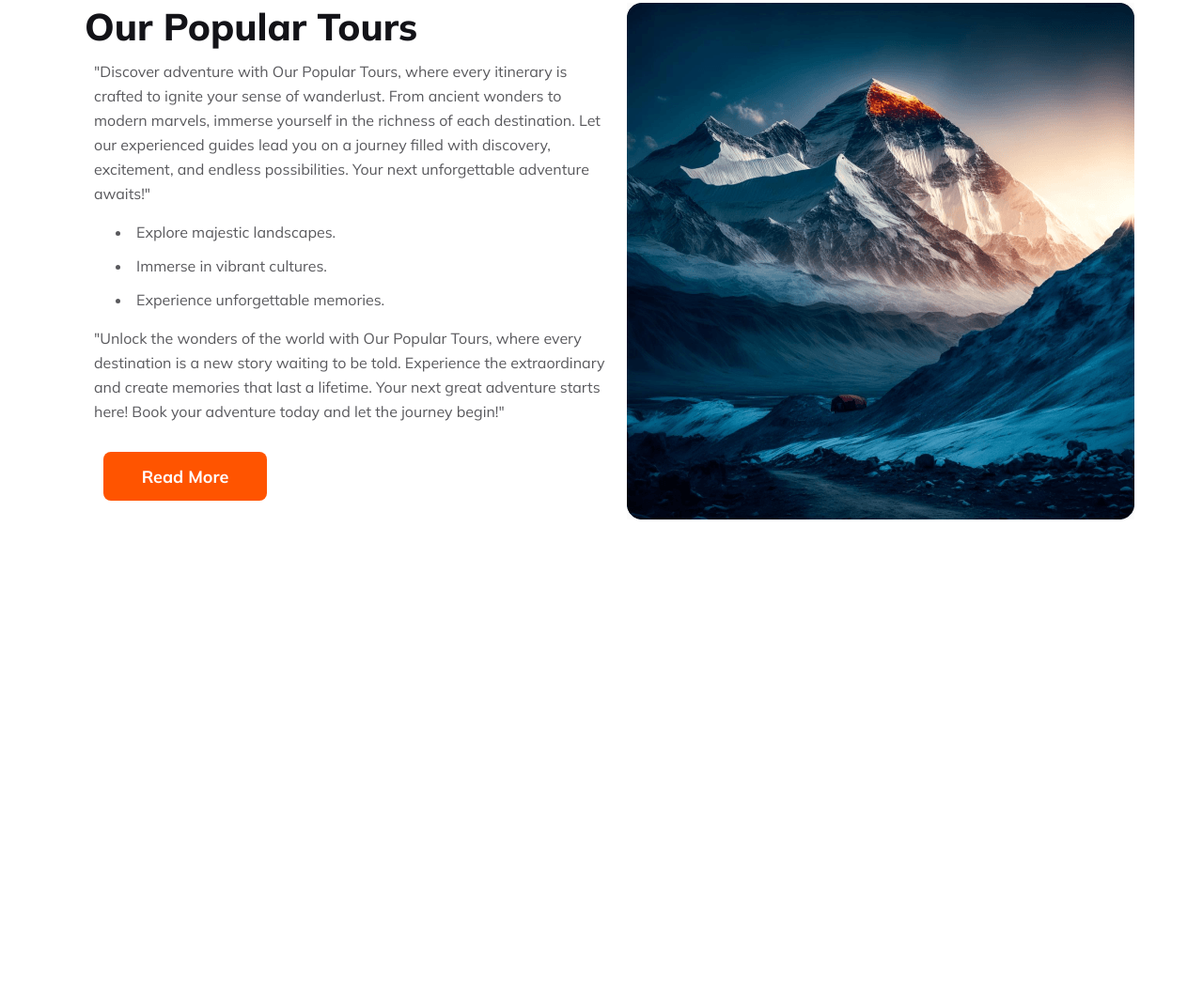
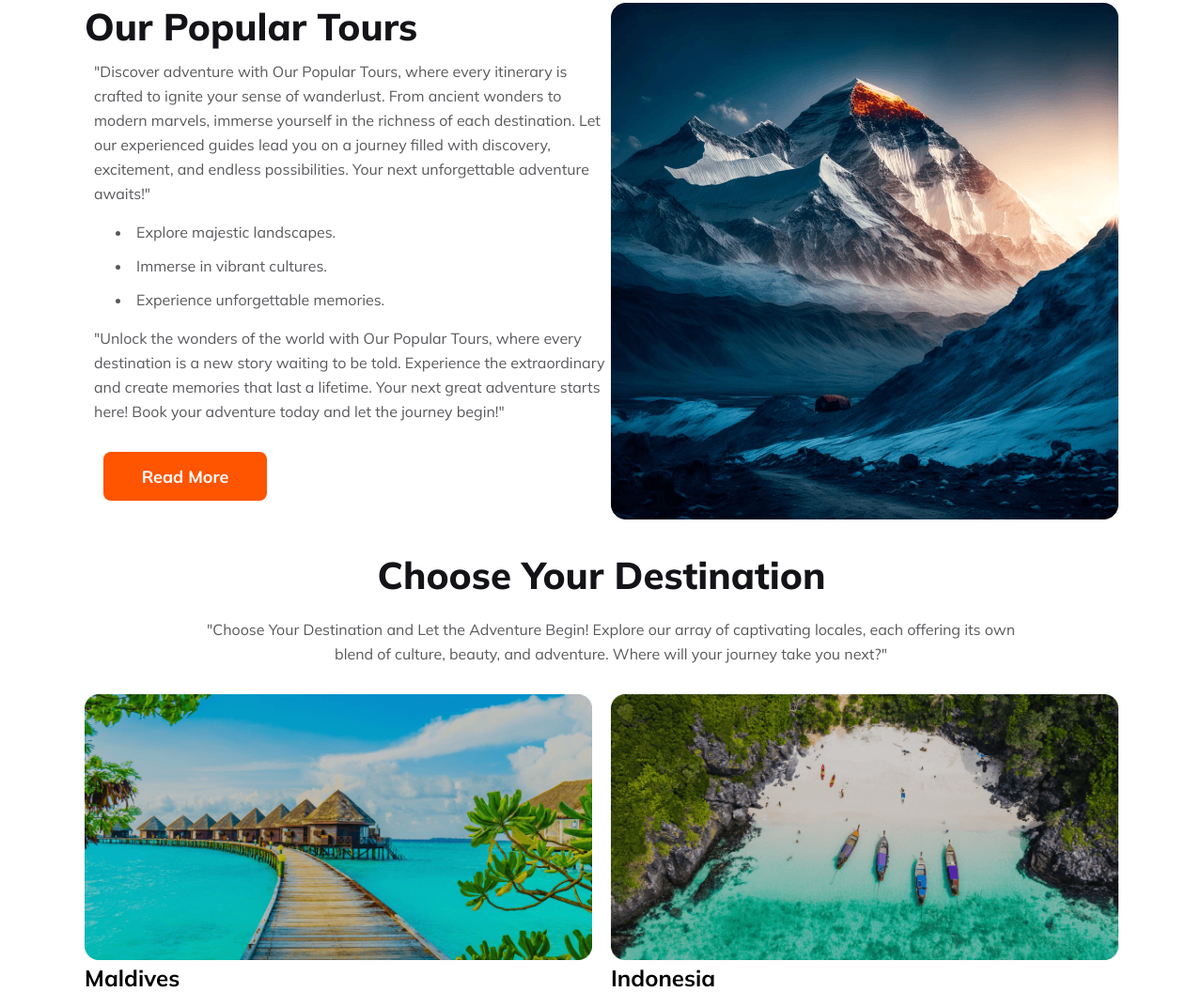
Before and after one commit to samiha782/travel-agency, a plain HTML site: page index.html in a window 1280 px wide. Shown: the part 507-1563 px from the top of the page at 94% size. Before the commit the page ends 1074 px from the top, so only its background shows below. Drawn offline with Linux system fonts and the light colour scheme.

Commit message:
update tour section and add maldive and indo section

```diff
--- a/index.html
+++ b/index.html
@@ -107,6 +107,37 @@
 
         </section>
         <!-- tour section end -->
+
+        <!-- destination section start -->
+        <section class="destination-section">
+            <div>
+                <h1 class="destination-heading">
+                    Choose Your Destination
+                </h1>
+                <p class="destination-description">"Choose Your Destination and Let the Adventure Begin! Explore our
+                    array of captivating locales, each offering its own <br> blend of culture, beauty, and adventure.
+                    Where
+                    will your journey take you next?"
+                </p>
+            </div>
+            <div class="img-container-1">
+                <div class="maldive-img-container">
+                    <img src="Images/Rectangle 5.png" alt="">
+                    <div class="maldive">
+                        <h1>Maldives</h1>
+                    </div>
+                </div>
+                <div class="indonesia-img-container">
+                    <img src="Images/Rectangle 8.png" alt="">
+                    <div class="indonesia">
+                        <h1>Indonesia</h1>
+                    </div>
+                </div>
+            </div>
+            <div></div>
+            <div></div>
+        </section>
+        <!-- destination section end -->
     </main>
     <footer></footer>
 </body>
--- a/styles/style.css
+++ b/styles/style.css
@@ -5,12 +5,16 @@
   margin: 0;
   font-family: 'Mulish', sans-serif;
 }
+main {
+  max-width: 1100px;
+  margin: 0 auto;
+}
 /* banner */
 .banner-section {
-  max-width: 1100px;
+  /* max-width: 1100px; */
   height: 500px;
   border-radius: 16px;
-  margin: 0 auto;
+  /* margin: 0 auto; */
 }
 .banner-img {
   width: 100%;
@@ -103,13 +107,15 @@
 }
 /* tour section */
 .tour-section {
-  max-width: 1100px;
-  margin: 0 auto;
+  /* max-width: 1100px;
+  margin: 0 auto; */
   padding: 10px 0px;
   display: flex;
+  gap: 10px;
 }
 .tour-container {
   /* border: 2px solid aqua; */
+  width: 50%;
 }
 .tour-heading {
   color: #131318;
@@ -135,7 +141,45 @@
   padding: 5px;
 }
 .tour-img {
-  max-width: 50%;
-  max-height: 50%;
+  width: 45%;
+  max-height: 45%;
   /* border: 4px solid rgb(127, 127, 11); */
 }
+/* destination style */
+.destination-heading {
+  color: #131318;
+  text-align: center;
+  font-size: 40px;
+  padding-top: 20px;
+  padding-bottom: 20px;
+  font-weight: 800;
+}
+.destination-description {
+  width: 800;
+  color: rgba(19, 19, 24, 0.7);
+  text-align: center;
+  font-size: 16px;
+  font-weight: 400;
+  line-height: 26px;
+  padding-left: 20px;
+  /* border: 2px solid rebeccapurple; */
+  padding-bottom: 30px;
+}
+.img-container-1 {
+  display: flex;
+  gap: 20px;
+}
+.maldive-img-container {
+  width: 60%;
+  /* border: 2px solid red; */
+}
+.maldive-img-container img {
+  width: 100%;
+}
+.indonesia-img-container {
+  width: 60%;
+  /* border: 2px solid red; */
+}
+.indonesia-img-container img {
+  width: 100%;
+}
```
